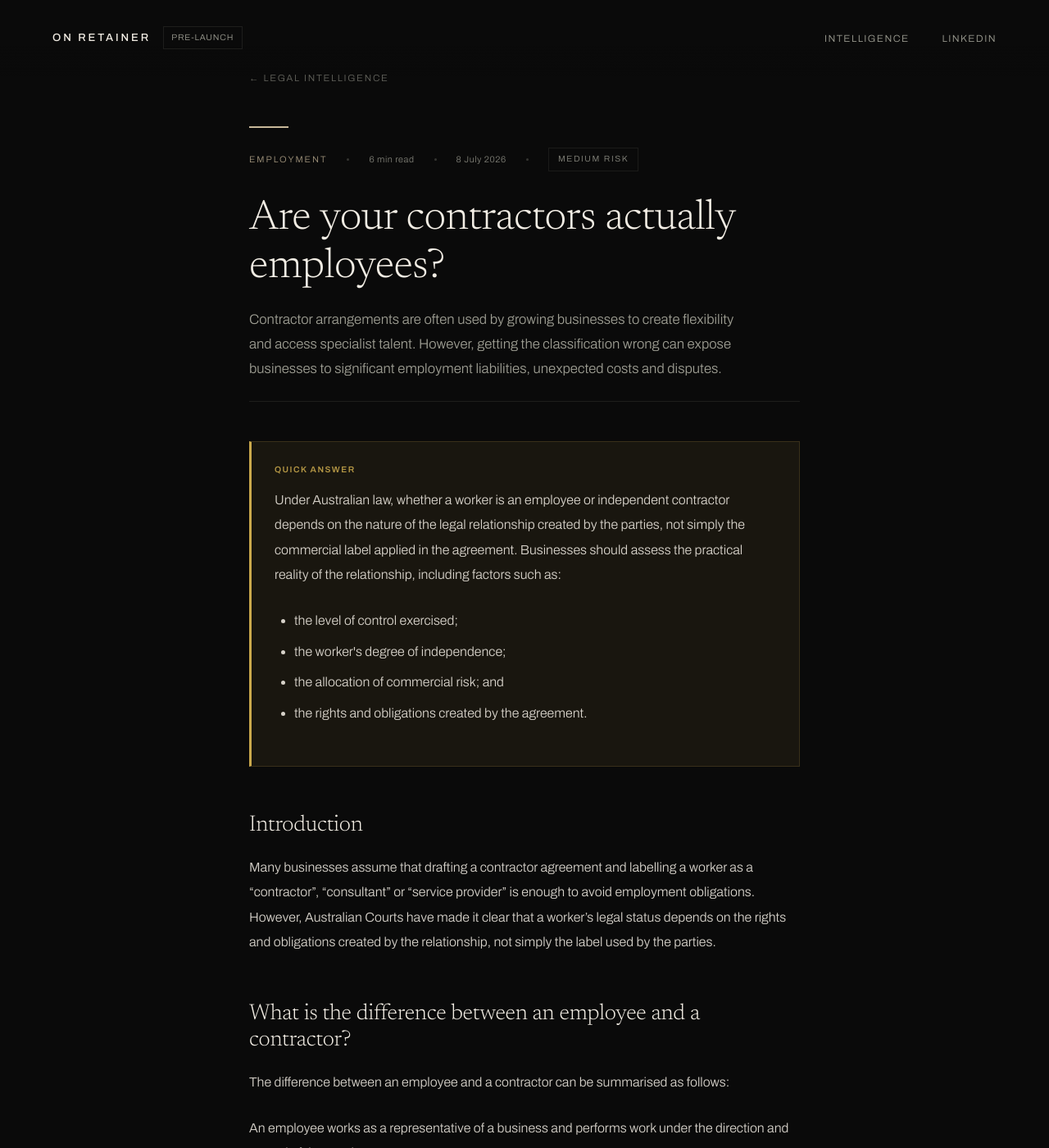
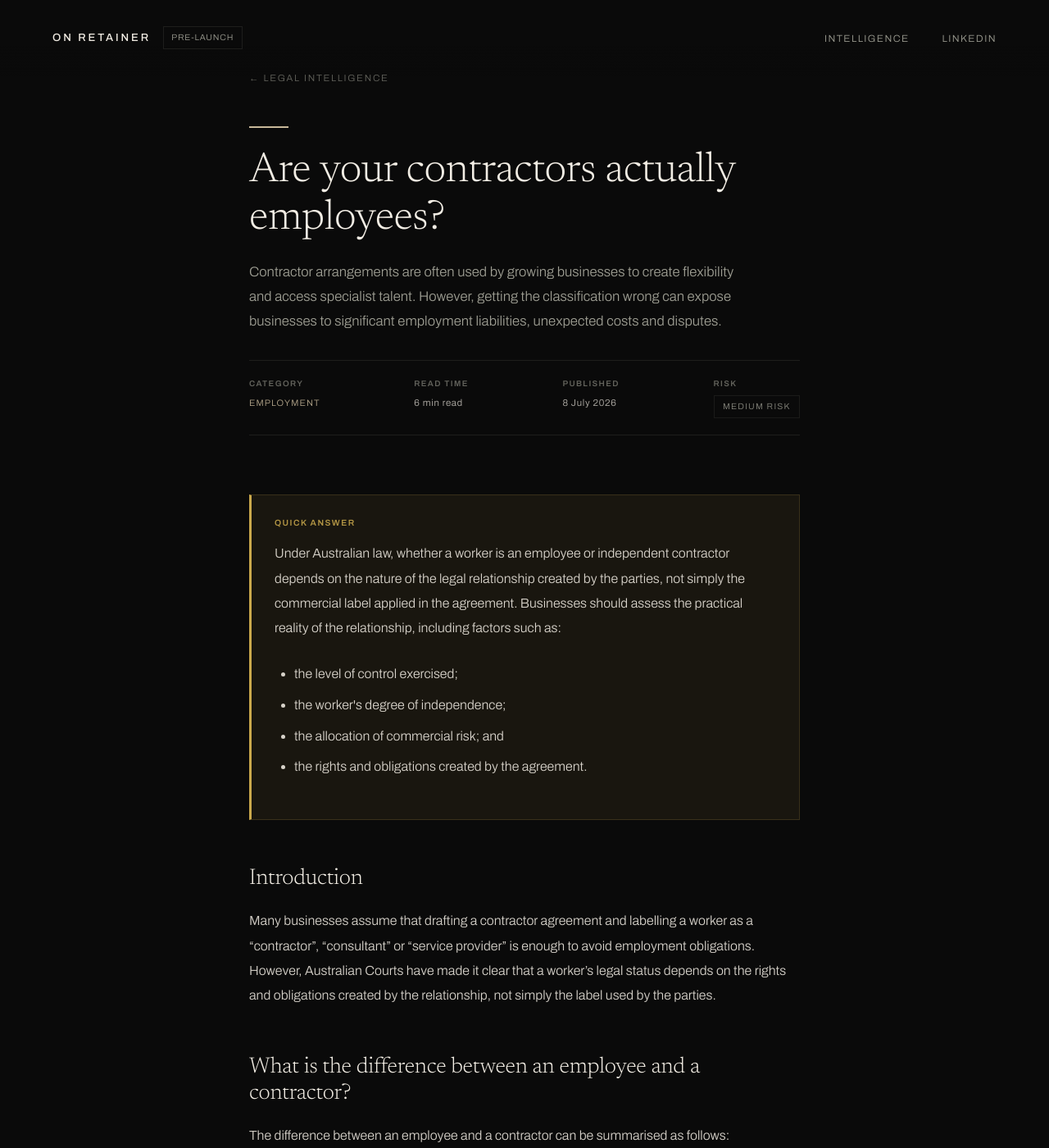
Before and after one commit to Syn-axe/solid-guacamole, a Jekyll site: the page built from _articles/independent-contractor-vs-employee.md, in a window 1280 px wide and 1400 px high. Shown: the whole window at 82% size. Built offline with Jekyll 4.4.1, drawn with Linux system fonts in a browser that asks for light colours.

Commit message:
Update article.html

```diff
--- a/_layouts/article.html
+++ b/_layouts/article.html
@@ -18,6 +18,9 @@
       --parchment: #F2EDE4;
       --slate:     #9E9E93;
       --signal:    #C8B89A;
+      --gold:      #C9A84C;
+      --gold-dim:  #8C7235;
+      --gold-subtle: rgba(201,168,76,0.08);
       --cat-color: {{ page.cat_color | default: "#C8B89A" }};
     }
 
@@ -106,47 +109,6 @@
 
     .back-link:hover { opacity: 1; }
 
-    .article-meta-top {
-      display: flex;
-      align-items: center;
-      gap: 1.5rem;
-      margin-bottom: 1.8rem;
-      flex-wrap: wrap;
-    }
-
-    .article-category {
-      font-size: 0.68rem;
-      letter-spacing: 0.18em;
-      text-transform: uppercase;
-      color: var(--cat-color);
-      opacity: 0.8;
-    }
-
-    .article-meta-sep {
-      width: 3px;
-      height: 3px;
-      border-radius: 50%;
-      background: var(--slate);
-      opacity: 0.3;
-    }
-
-    .article-meta-item {
-      font-size: 0.68rem;
-      color: var(--slate);
-      opacity: 0.8;
-      letter-spacing: 0.05em;
-    }
-
-    .risk-badge {
-      font-size: 0.65rem;
-      letter-spacing: 0.15em;
-      text-transform: uppercase;
-      padding: 0.3rem 0.7rem;
-      border: 1px solid var(--border);
-      color: var(--slate);
-      opacity: 0.85;
-    }
-
     .cat-rule {
       width: 3rem;
       height: 2px;
@@ -169,13 +131,63 @@
       color: var(--slate);
       line-height: 1.8;
       max-width: 600px;
-      margin-bottom: 1.5rem;
+      margin-bottom: 2rem;
     }
 
-    .signal-rule { width: 100%; height: 1px; background: var(--border); }
+    /* META STRIP — below standfirst, evenly spread */
+    .article-meta-strip {
+      display: flex;
+      justify-content: space-between;
+      align-items: flex-start;
+      padding: 1.25rem 0;
+      border-top: 1px solid var(--border);
+      border-bottom: 1px solid var(--border);
+      margin-bottom: 0;
+    }
 
-    /* ARTICLE BODY — styles target rendered markdown output */
-    .article-body { max-width: 800px; margin: 0 auto; padding: 1.5rem 4rem 5rem; }
+    .meta-item {
+      display: flex;
+      flex-direction: column;
+      gap: 0.3rem;
+    }
+
+    .meta-label {
+      font-size: 0.62rem;
+      font-weight: 600;
+      letter-spacing: 0.14em;
+      text-transform: uppercase;
+      color: var(--slate);
+      opacity: 0.6;
+    }
+
+    .meta-value {
+      font-size: 0.72rem;
+      letter-spacing: 0.06em;
+      color: var(--parchment);
+      opacity: 0.75;
+    }
+
+    .meta-value--category {
+      color: var(--cat-color);
+      opacity: 0.9;
+      letter-spacing: 0.1em;
+      text-transform: uppercase;
+      font-size: 0.68rem;
+    }
+
+    .meta-value--risk {
+      font-size: 0.65rem;
+      letter-spacing: 0.12em;
+      text-transform: uppercase;
+      padding: 0.28rem 0.65rem;
+      border: 1px solid var(--border);
+      color: var(--slate);
+      opacity: 0.85;
+      display: inline-block;
+    }
+
+    /* ARTICLE BODY */
+    .article-body { max-width: 800px; margin: 0 auto; padding: 3rem 4rem 5rem; }
 
     .article-body p {
       font-size: 1rem;
@@ -193,10 +205,6 @@
       margin: 3.5rem 0 1.2rem;
       line-height: 1.2;
       letter-spacing: -0.01em;
-    }
-
-     .article-body .summary + * {
-       margin-top: 1.5rem;
     }
 
     .article-body h3 {
@@ -220,6 +228,7 @@
 
     .article-body strong { font-weight: 500; color: var(--parchment); opacity: 1; }
 
+    /* BLOCKQUOTE — cat-color left border, Newsreader italic */
     .article-body blockquote {
       border-left: 2px solid var(--cat-color);
       padding: 0.5rem 0 0.5rem 1.8rem;
@@ -234,7 +243,128 @@
       margin-bottom: 0;
     }
 
-    /* FOOTER */
+    /* QUICK ANSWER BLOCK */
+    .article-body .quick-answer {
+      background: var(--gold-subtle);
+      border: 1px solid rgba(201,168,76,0.18);
+      border-left: 3px solid var(--gold);
+      padding: 1.5rem 1.75rem;
+      margin-bottom: 2.5rem;
+    }
+
+    .article-body .quick-answer .quick-answer-label {
+      font-size: 0.62rem;
+      font-weight: 600;
+      letter-spacing: 0.14em;
+      text-transform: uppercase;
+      color: var(--gold);
+      margin-bottom: 0.75rem;
+      opacity: 1;
+    }
+
+    .article-body .quick-answer p {
+      opacity: 0.88;
+      margin-bottom: 0.75rem;
+    }
+
+    .article-body .quick-answer p:last-child { margin-bottom: 0; }
+
+    .article-body .quick-answer ul {
+      padding-left: 1.5rem;
+      margin-bottom: 0;
+    }
+
+    .article-body .quick-answer li {
+      opacity: 0.88;
+      margin-bottom: 0.25rem;
+    }
+
+    /* CLAUSE EXAMPLE BOX */
+    .article-body .clause-example {
+      background: #111111;
+      border: 1px solid var(--border);
+      border-left: 2px solid var(--gold-dim);
+      padding: 1.1rem 1.5rem;
+      margin: 1rem 0 1.5rem;
+    }
+
+    .article-body .clause-example .clause-example-label {
+      font-size: 0.62rem;
+      font-weight: 600;
+      letter-spacing: 0.12em;
+      text-transform: uppercase;
+      color: var(--slate);
+      margin-bottom: 0.6rem;
+      opacity: 1;
+    }
+
+    .article-body .clause-example p {
+      font-family: 'Newsreader', serif;
+      font-size: 0.95rem;
+      font-style: italic;
+      line-height: 1.65;
+      color: var(--parchment);
+      opacity: 0.7;
+      margin-bottom: 0;
+    }
+
+    /* FURTHER READING */
+    .article-body .further-reading {
+      margin-top: 3.5rem;
+      padding-top: 2rem;
+      border-top: 1px solid var(--border);
+    }
+
+    .article-body .further-reading-label {
+      font-size: 0.62rem;
+      font-weight: 600;
+      letter-spacing: 0.14em;
+      text-transform: uppercase;
+      color: var(--slate);
+      opacity: 0.6;
+      margin-bottom: 1rem;
+    }
+
+    .article-body .footnotes {
+      list-style: none;
+      padding: 0;
+    }
+
+    .article-body .footnotes li {
+      font-size: 0.82rem;
+      line-height: 1.6;
+      color: var(--slate);
+      padding: 0.5rem 0;
+      border-bottom: 1px solid var(--border);
+      display: flex;
+      gap: 0.75rem;
+      opacity: 1;
+      margin-bottom: 0;
+    }
+
+    .article-body .footnotes li:last-child { border-bottom: none; }
+
+    .article-body .fn-num {
+      font-size: 0.68rem;
+      font-weight: 600;
+      color: var(--gold-dim);
+      min-width: 1.5rem;
+      padding-top: 0.1rem;
+      flex-shrink: 0;
+    }
+
+    .article-body .footnotes a {
+      color: var(--slate);
+      border-bottom: 1px solid var(--border);
+      transition: color 0.2s, border-color 0.2s;
+    }
+
+    .article-body .footnotes a:hover {
+      color: var(--signal);
+      border-color: var(--gold-dim);
+    }
+
+    /* FOOTER — unchanged */
     footer {
       max-width: 1200px;
       margin: 0 auto;
@@ -263,7 +393,7 @@
       white-space: nowrap;
     }
 
-   .footer-links {
+    .footer-links {
       display: flex;
       align-items: center;
       gap: 0.5rem;
@@ -317,6 +447,7 @@
       .article-header { padding-top: 3rem; }
       footer { flex-direction: column; align-items: flex-start; gap: 1rem; }
       .footer-brand { align-items: flex-start; }
+      .article-meta-strip { flex-wrap: wrap; gap: 1.25rem; justify-content: flex-start; }
     }
   </style>
   <script type="application/ld+json">
@@ -362,20 +493,27 @@
       <a class="back-link" href="/Intelligence">← Legal Intelligence</a>
 
       <div class="cat-rule"></div>
-      <div class="article-meta-top">
-        <span class="article-category">{{ page.category }}</span>
-        <span class="article-meta-sep"></span>
-        <span class="article-meta-item">{{ page.read_time }}</span>
-        <span class="article-meta-sep"></span>
-        <span class="article-meta-item">{{ page.date | date: "%-d %B %Y" }}</span>
-        <span class="article-meta-sep"></span>
-        <span class="risk-badge">{{ page.risk }}</span>
-      </div>
-
       <h1>{{ page.title }}</h1>
       <p class="article-standfirst">{{ page.summary }}</p>
 
-      <div class="signal-rule"></div>
+      <div class="article-meta-strip">
+        <div class="meta-item">
+          <span class="meta-label">Category</span>
+          <span class="meta-value meta-value--category">{{ page.category }}</span>
+        </div>
+        <div class="meta-item">
+          <span class="meta-label">Read Time</span>
+          <span class="meta-value">{{ page.read_time }}</span>
+        </div>
+        <div class="meta-item">
+          <span class="meta-label">Published</span>
+          <span class="meta-value">{{ page.date | date: "%-d %B %Y" }}</span>
+        </div>
+        <div class="meta-item">
+          <span class="meta-label">Risk</span>
+          <span class="meta-value--risk">{{ page.risk }}</span>
+        </div>
+      </div>
     </div>
 
     <div class="article-body">
```
Also changed, not shown: other parts of _layouts/article.html (+1 -1 lines).
